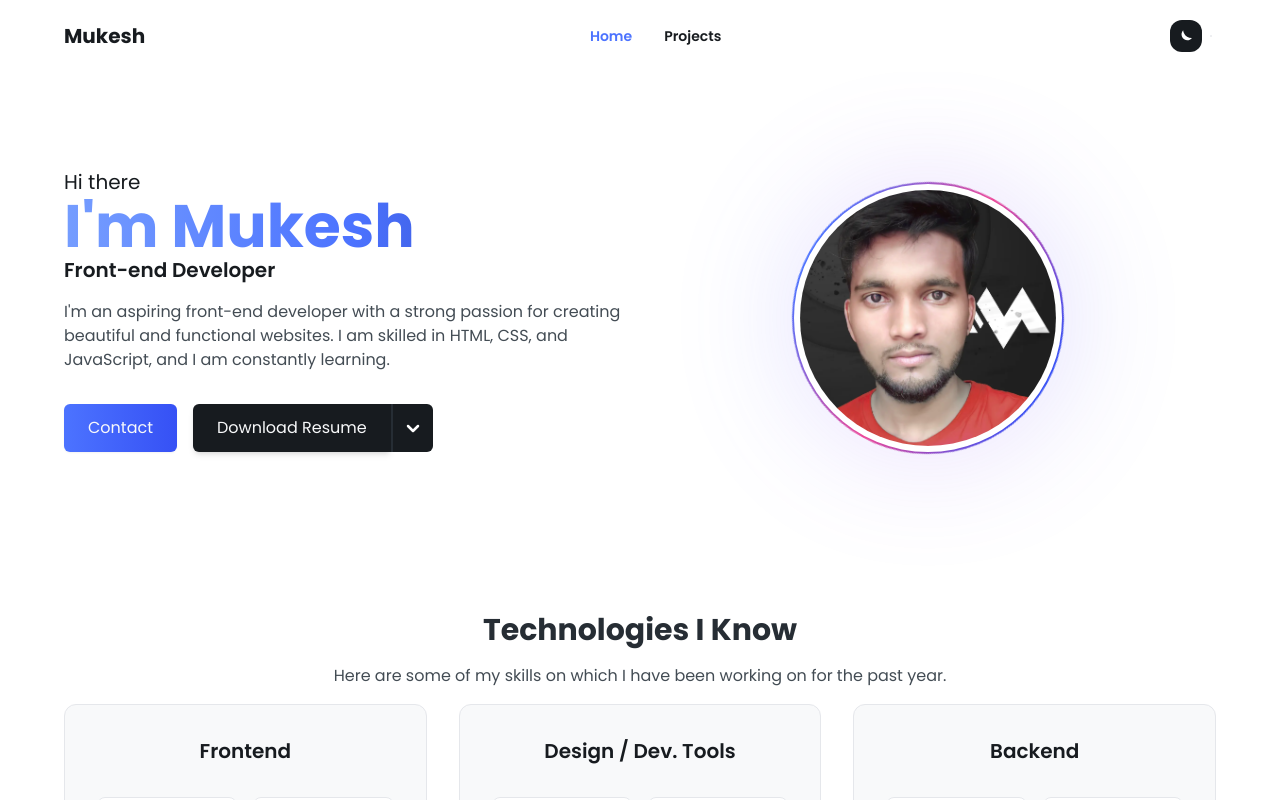
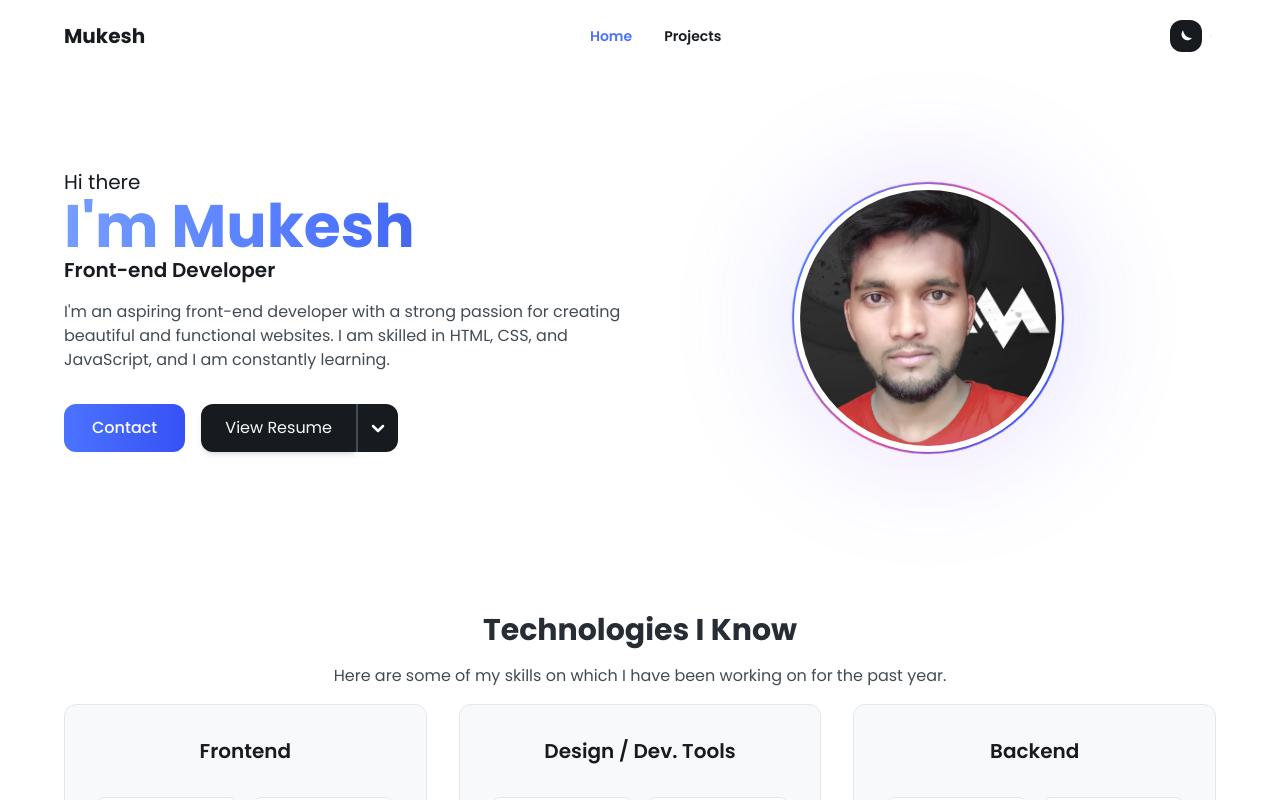
Before and after one commit to dopemukesh/myPortfolio, a React (Vite) app: page / in a window 1280 px wide. Shown: the top 800 px of the page. Built offline with nearby package versions, Linux system fonts and the light colour scheme.

Commit message:
some miner changes are made. like buttons and resume updated bl

```diff
--- a/package.json
+++ b/package.json
@@ -5,7 +5,7 @@
   "version": "0.0.10",
   "type": "module",
   "scripts": {
-    "dev": "vite",
+    "dev": "vite --host",
     "build": "vite build",
     "lint": "eslint .",
     "preview": "vite preview",
--- a/src/components/Reusable/Button.jsx
+++ b/src/components/Reusable/Button.jsx
@@ -1,5 +1,4 @@
-import React from 'react';
-
+/* eslint-disable react/prop-types */
 const Button = ({
     children,
     onClick,
@@ -12,7 +11,7 @@ const Button = ({
     const variantClasses = {
         primary: 'bg-gradient-to-r from-brandBlue-500 to-brandBlue-600 text-white',
         secondary: 'bg-brandDark-800 dark:bg-brandDark-100 hover:bg-brandDark-700 dark:hover:bg-brandDark-300 text-white dark:text-brandDark-800 dark:hover:bg-brandDark-200',
-        outline: 'bg-transparent text-brandBlue-500 border border-brandBlue-500 hover:bg-brandBlue-500 hover:text-white',
+        outline: 'bg-transparent text-brandBlue-500 border-[1.5px] border-brandBlue-500 hover:border-brandDark-500 hover:text-brandDark-800 dark:hover:text-white',
         danger: 'bg-red-500 text-white hover:bg-red-600',
     };
 
@@ -21,7 +20,7 @@ const Button = ({
             type={type}
             onClick={onClick}
             disabled={disabled}
-            className={`inline-block px-5 py-2 text-sm rounded-md ${variantClasses[variant] || variantClasses.primary
+            className={`box-border inline-block px-7 py-3 font-medium rounded-xl active:scale-90 transition-all duration-500 ${variantClasses[variant] || variantClasses.primary
                 } ${disabled ? 'opacity-50 cursor-not-allowed' : ''
                 } ${className}`}
         >
--- a/src/pages/Hero.jsx
+++ b/src/pages/Hero.jsx
@@ -3,6 +3,7 @@ import React, { useState } from 'react';
 import { NavLink } from 'react-router-dom';
 import resumePdfbl from '../assets/resume/mukeshyadav-frontend-dev-resume-bl.pdf';
 import resumePdfbw from '../assets/resume/mukeshyadav-frontend-dev-resume-bw.pdf';
+import Button from '../components/Reusable/Button';
 
 const Hero = () => {
 
@@ -33,10 +34,12 @@ const Hero = () => {
             creating beautiful and functional websites. I am skilled in HTML,
             CSS, and JavaScript, and I am constantly learning.
           </p>
-          <div className="flex justify-center md:justify-start items-center flex-wrap gap-4 py-4">
-            <NavLink to="/contact" className="rounded-md bg-gradient-to-r from-brandBlue-500 to-brandBlue-600 hover:bg-brandBlue-600 active:bg-brandBlue-400 px-6 py-3 shadow-sm">Contact</NavLink>
+          <div className="flex justify-center md:justify-start items-center gap-4 py-4">
+            <NavLink to="/contact">
+              <Button>Contact</Button>
+            </NavLink>
 
-            <div className="flex items-center rounded-md dark:border dark:border-brandDark-700">
+            <div className="flex items-center rounded-xl dark:border dark:border-brandDark-700">
               <NavLink id="download-link"
                 onClick={() => {
                   const link = document.createElement('a');
@@ -44,26 +47,26 @@ const Hero = () => {
                   link.download = resumeLink.split('/').pop();
                   link.click();
                 }}
-                className="rounded-l-md bg-brandDark-800 px-6 py-3 space-x-2 shadow-md hover:bg-brandBlue-500">
-                Download Resume
+                className="rounded-l-xl bg-brandDark-800 px-6 py-3 space-x-2 shadow-md hover:bg-brandBlue-500">
+                View Resume
               </NavLink>
 
               <button id="dropdown-button" className="relative group">
                 <img src="./icons/arrow-down.svg"
                   alt="arrow-down"
-                  className="rounded-r-md bg-brandDark-800 px-2 py-3 h-full border-s-2 border-brandDark-700 hover:bg-brandBlue-500" />
+                  className="rounded-r-xl bg-brandDark-800 px-2 py-3 h-full border-s-2 border-brandDark-600 hover:bg-brandBlue-500" />
 
                 <div id="resume-colors"
-                  className="absolute hidden group-hover:block group-focus:block right-0 top-14 bg-brandDark-800 text-brandDark-100 rounded-md p-1.5 shadow-md space-y-1 border border-brandDark-700">
+                  className="absolute hidden group-hover:block group-focus:block right-0 top-14 z-50 bg-brandDark-800 text-brandDark-100 rounded-xl p-1.5 shadow-md border border-brandDark-700">
                   <p id="blue-option"
                     onClick={handleBlOption}
-                    className="hover:bg-brandDark-700 active:bg-brandBlue-500 rounded py-2 px-6 text-sm">Blue
+                    className="hover:bg-brandDark-700 active:bg-brandBlue-500 rounded-lg py-1.5 px-5 border border-transparent hover:border-brandDark-600 text-sm">Blue
                   </p>
 
                   <p id="bw-option"
                     title="Black & White"
                     onClick={handleBwOption}
-                    className="hover:bg-brandDark-700 active:bg-brandBlue-500 rounded py-2 px-6 text-sm">B&W</p>
+                    className="hover:bg-brandDark-700 active:bg-brandBlue-500 rounded-lg py-1.5 px-5 border border-transparent hover:border-brandDark-600 text-sm">B&W</p>
                 </div>
 
               </button>
```
Also changed, not shown: 2 other files (tests, documents, lock files or other folders).
